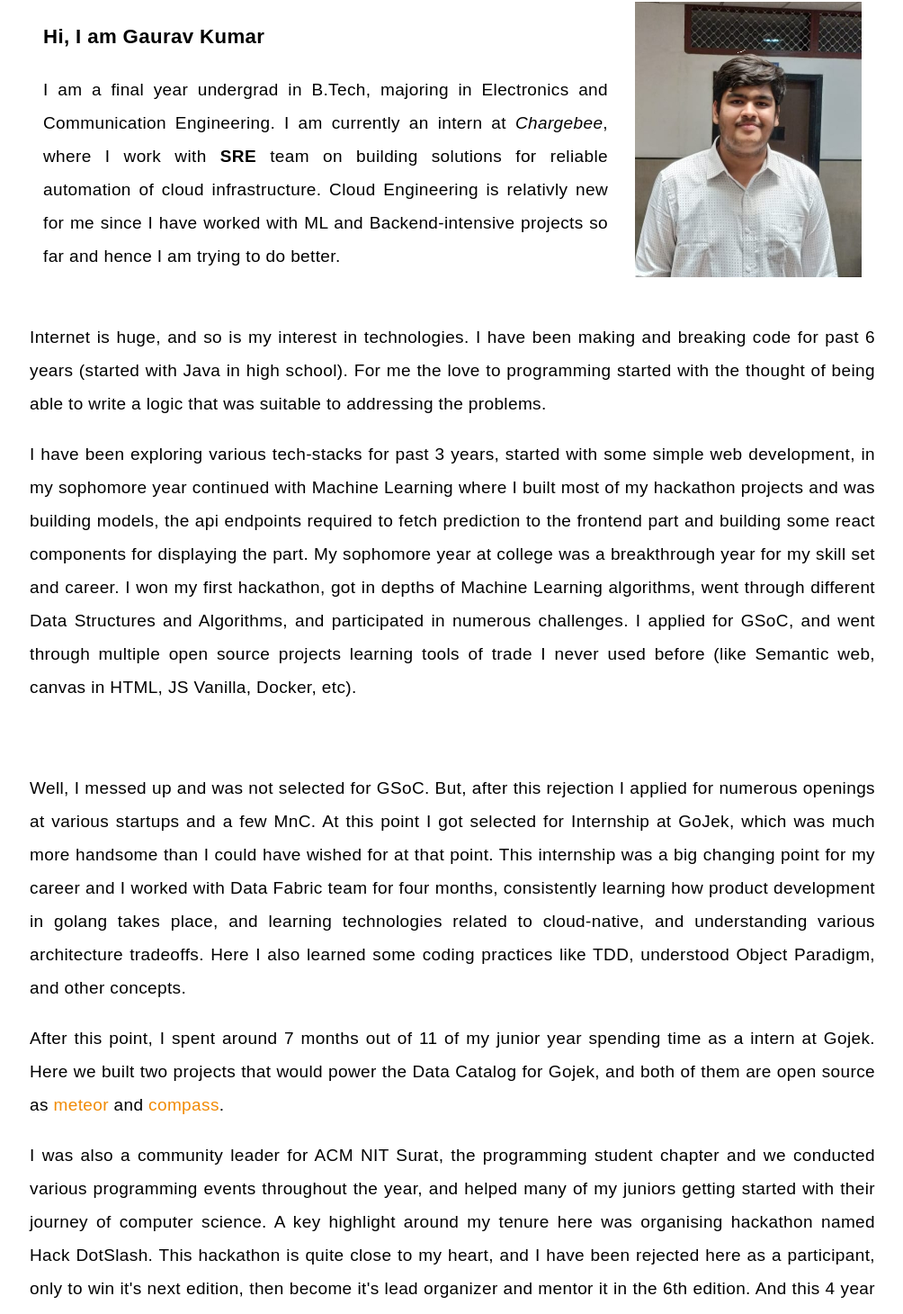
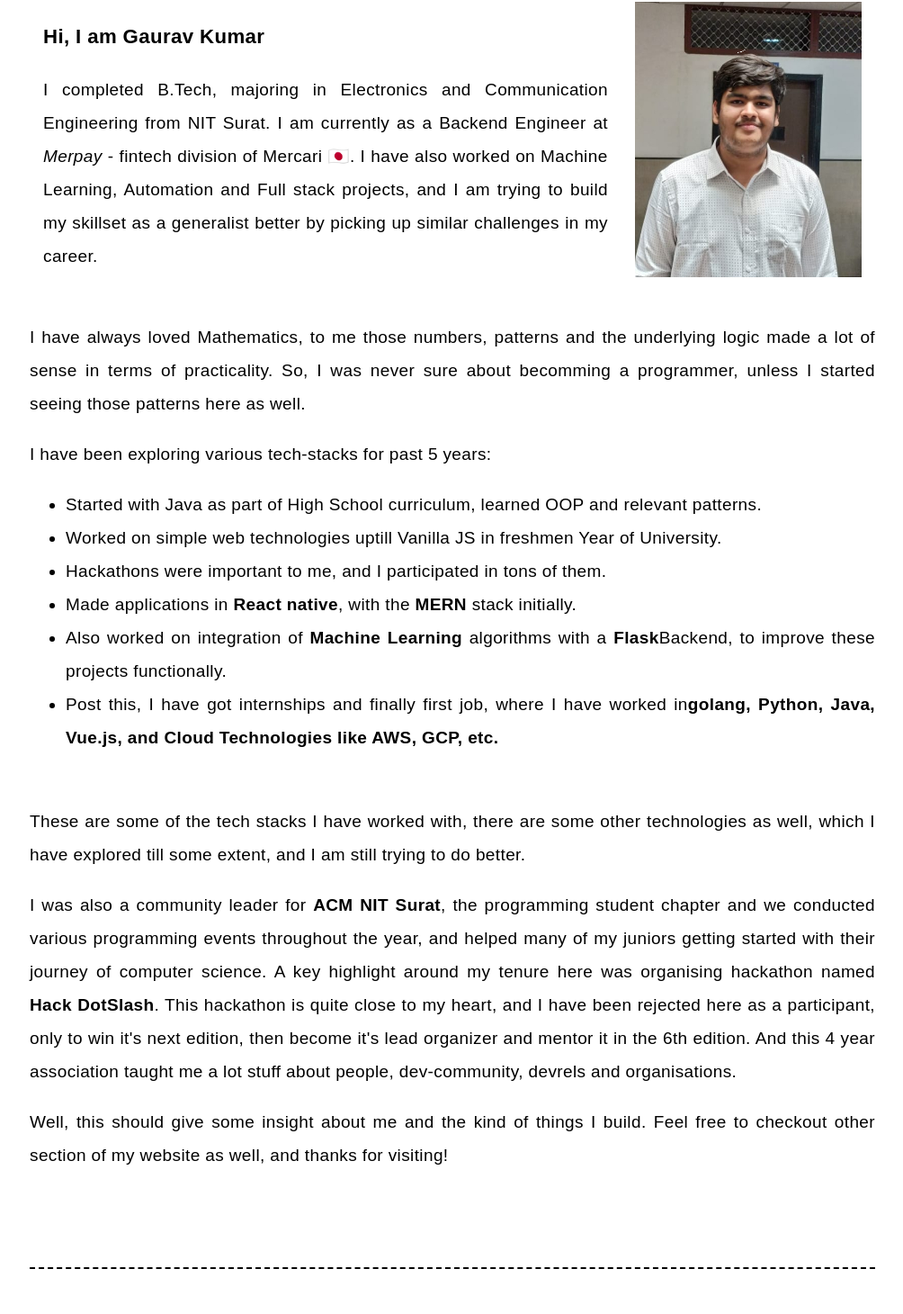
Before and after one commit to GrayFlash/portfolio, a Next.js app: page / in a window 1280 px wide. Shown: the part 114-1574 px from the top of the page at 90% size, without its empty margins (137-1141 px from the left). Built offline with nearby package versions, Linux system fonts and the light colour scheme; grey boxes are pictures that could not be loaded.

Commit message:
add merpay to career, and concurrency blog@

```diff
--- a/components/header.js
+++ b/components/header.js
@@ -9,7 +9,6 @@ export default function Header() {
       <Link href="/"><a className="header_name">Gaurav</a></Link>
       <div className="navbar">
         <Link href="/work-exp"><a className={router.pathname == "/work-exp" ? "active" : ""}>Work Exp.</a></Link>
-        <Link href="/projects"><a className={router.pathname == "/projects" ? "active" : ""}>Projects</a></Link>
         <Link href="/blogs"><a className={router.pathname == "/blogs" ? "active" : ""}>Blogs</a></Link>
         <Link href="/contact"><a className={router.pathname == "/contact" ? "active" : ""}>Contact</a></Link>
       </div>
--- a/pages/index.js
+++ b/pages/index.js
@@ -20,11 +20,10 @@ export default function Home() {
           <div className='column left'>
             <h3>Hi, I am Gaurav Kumar</h3>
             <p>
-              I am a final year undergrad in B.Tech, majoring in Electronics and Communication
-              Engineering. I am currently an intern at <i>Chargebee</i>, where I work with
-              <b> SRE</b> team on building solutions for reliable automation of cloud
-              infrastructure. Cloud Engineering is relativly new for me since I have worked with
-              ML and Backend-intensive projects so far and hence I am trying to do  better.
+              I completed B.Tech, majoring in Electronics and Communication Engineering from NIT Surat.
+              I am currently as a Backend Engineer at <i>Merpay</i> - fintech division of Mercari 🇯🇵.
+              I have also worked on Machine Learning, Automation and Full stack projects, and I am trying
+              to build my skillset as a generalist better by picking up similar challenges in my career.
             </p>
           </div>
           <div className='column right'>
@@ -34,40 +33,42 @@ export default function Home() {
 
         <div className='row-text'>
           <p>
-            Internet is huge, and so is my interest in technologies. I have been making
-            and breaking code for past 6 years (started with Java in high school).
-            For me the love to programming started with the thought of being able to write a logic
-            that was suitable to addressing the problems.
+            I have always loved Mathematics, to me those numbers, patterns and the underlying logic made a lot
+            of sense in terms of practicality. So, I was never sure about becomming a programmer, unless I started
+            seeing those patterns here as well.
           </p>
           <p>
-            I have been exploring various tech-stacks for past 3 years, started with some simple web development,
-            in my sophomore year continued with Machine Learning where I built most of my hackathon projects and
-            was building models, the api endpoints required to fetch prediction to the frontend part and building
-            some react components for displaying the part. My sophomore year at college was a breakthrough year for
-            my skill set and career. I won my first hackathon, got in depths of Machine Learning algorithms, went
-            through different Data Structures and Algorithms, and participated in numerous challenges. I applied
-            for GSoC, and went through multiple open source projects learning tools of trade I never used before (like
-            Semantic web, canvas in HTML, JS Vanilla, Docker, etc).
-          </p>
+            I have been exploring various tech-stacks for past 5 years:
+            <ul>
+              <li>
+                Started with Java as part of High School curriculum, learned OOP and relevant patterns.
+              </li>
+              <li>
+                Worked on simple web technologies uptill Vanilla JS in freshmen Year of University.
+              </li>
+              <li>
+                Hackathons were important to me, and I participated in tons of them.
+              </li>
+              <li>
+                Made applications in <b>React native</b>, with the <b>MERN</b> stack initially.
+              </li>
+              <li>
+                Also worked on integration of <b>Machine Learning</b> algorithms with a <b>Flask</b>
+                Backend, to improve these projects functionally.
+              </li>
+              <li>
+                Post this, I have got internships and finally first job, where I have worked in
+                <b>golang, Python, Java, Vue.js, and Cloud Technologies like AWS, GCP, etc.</b>
+              </li>
+            </ul>
           <br/>
-          <p>
-            Well, I messed up and was not selected for GSoC. But, after this rejection I applied for numerous openings
-            at various startups and a few MnC. At this point I got selected for Internship at GoJek, which was much
-            more handsome than I could have wished for at that point. This internship was a big changing point for my
-            career and I worked with Data Fabric team for four months, consistently learning how product development
-            in golang takes place, and learning technologies related to cloud-native, and understanding various
-            architecture tradeoffs. Here I also learned some coding practices like TDD, understood Object Paradigm,
-            and other concepts.
+          These are some of the tech stacks I have worked with, there are some other technologies
+          as well, which I have explored till some extent, and I am still trying to do better.
           </p>
           <p>
-            After this point, I spent around 7 months out of 11 of my junior year spending time as a intern at Gojek.
-            Here we built two projects that would power the Data Catalog for Gojek, and both of them are open source as
-            <a href='https://github.com/odpf/meteor'> meteor</a> and <a href='https://github.com/odpf/compass'>compass</a>.
-          </p>
-          <p>
-            I was also a community leader for ACM NIT Surat, the programming student chapter and we conducted various
+            I was also a community leader for <b>ACM NIT Surat</b>, the programming student chapter and we conducted various
             programming events throughout the year, and helped many of my juniors getting started with their journey of
-            computer science. A key highlight around my tenure here was organising hackathon named Hack DotSlash.
+            computer science. A key highlight around my tenure here was organising hackathon named <b>Hack DotSlash</b>.
             This hackathon is quite close to my heart, and I have been rejected here as a participant, only to
             win it&apos;s next edition, then become it&apos;s lead organizer and mentor it in the 6th edition. And this 4 year
             association taught me a lot stuff about people, dev-community, devrels and organisations.
--- a/pages/work-exp.js
+++ b/pages/work-exp.js
@@ -20,7 +20,6 @@ export default function WorkExperience() {
                 experience is:
             </p>
             <div className='mainHome'>
-                {/* <h3>Work in Progress 👷🚧 </h3> */}
                 <WorkExperiences/>
                 <br/>
             </div>
```
Also changed, not shown: components/blog-list.js (+7 -0 lines), components/employments.js (+10 -1 lines), 1 other file (tests, documents, lock files or other folders).
